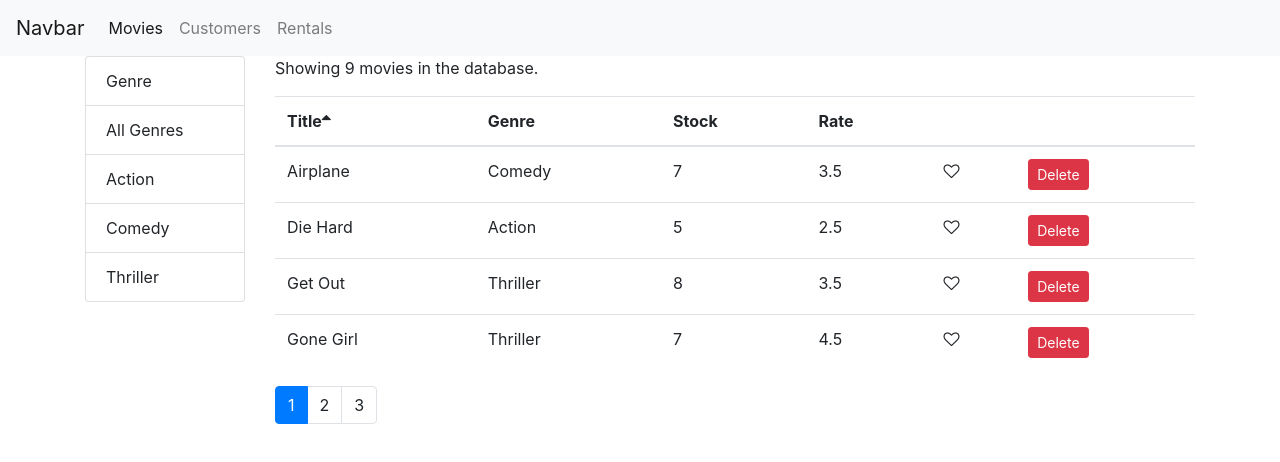
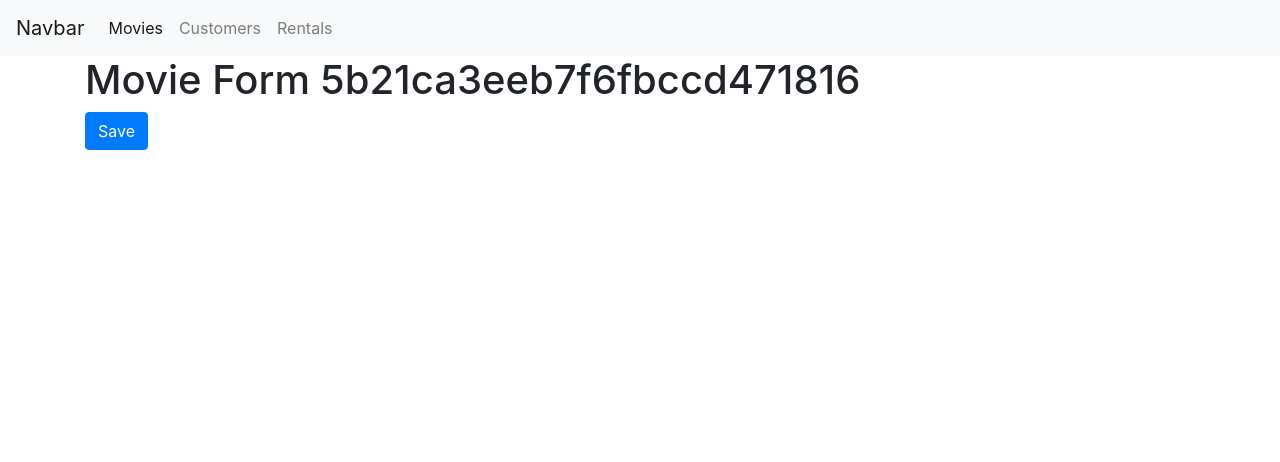
Before and after one commit to aindriu80/vidly-react, a React (Create React App) app: page /movies/5b21ca3eeb7f6fbccd471816 in a window 1280 px wide. Shown: the top 462 px of the page. Built offline with nearby package versions, Linux system fonts and the light colour scheme.

Commit message:
Linking to the MovieForm

```diff
--- a/src/App.js
+++ b/src/App.js
@@ -1,12 +1,14 @@
 // import Counters from './components/counters';
 import React, { Component } from 'react';
+import { Route, Redirect, Switch } from 'react-router-dom';
 import Movies from './components/movies';
-import { Route, Redirect, Switch } from 'react-router-dom';
+import MovieForm from './components/movieForm';
 import NavBar from './components/navBar';
 import Customers from './components/customers';
 import NotFound from './components/notFound';
 import Rentals from './components/rentals';
 import './App.css';
+
 
 class App extends Component {
   state = {
@@ -72,10 +74,11 @@ class App extends Component {
         <NavBar />
         <main className="container">
           <Switch>
-            <Route path="/movies" component={Movies}></Route>
-            <Route path="/customers" component={Customers}></Route>
-            <Route path="/rentals" component={Rentals}></Route>
-            <Route path="/not-found" component={NotFound}></Route>
+            <Route path="/movies/:id" component={MovieForm} />
+            <Route path="/movies" component={Movies} />
+            <Route path="/customers" component={Customers} />
+            <Route path="/rentals" component={Rentals} />
+            <Route path="/not-found" component={NotFound} />
             <Redirect from="/" exact to="/movies" />
             <Redirect to="/not-found" />
           </Switch>
--- a/src/components/movieForm.jsx
+++ b/src/components/movieForm.jsx
@@ -1,7 +1,17 @@
 import React from 'react';
 
-const MovieForm = () => {
-    return (<h1>Movie Form</h1>);
-}
+const MovieForm = ({ match, history }) => {
+    return (
+        <div>
+            <h1>Movie Form {match.params.id}</h1>
+            <button className="btn btn-primary"
+                onClick={() => history.push('/movies')}
+            >
+                Save
+            </button>
+        </div>
+    );
+
+};
 
 export default MovieForm;
--- a/src/components/moviesTable.jsx
+++ b/src/components/moviesTable.jsx
@@ -1,4 +1,5 @@
 import React, { Component } from 'react';
+import { Link } from 'react-router-dom';
 import Table from './common/table';
 import Like from './common/like';
 
@@ -6,7 +7,11 @@ import Like from './common/like';
 
 class MoviesTable extends Component {
     columns = [
-        { path: 'title', label: 'Title' },
+        {
+            path: 'title',
+            label: 'Title',
+            content: movie => <Link to={`/movies/${movie._id}`}>{movie.title}</Link>
+        },
         { path: 'genre.name', label: 'Genre' },
         { path: 'numberInStock', label: 'Stock' },
         { path: 'dailyRentalRate', label: 'Rate' },
```
